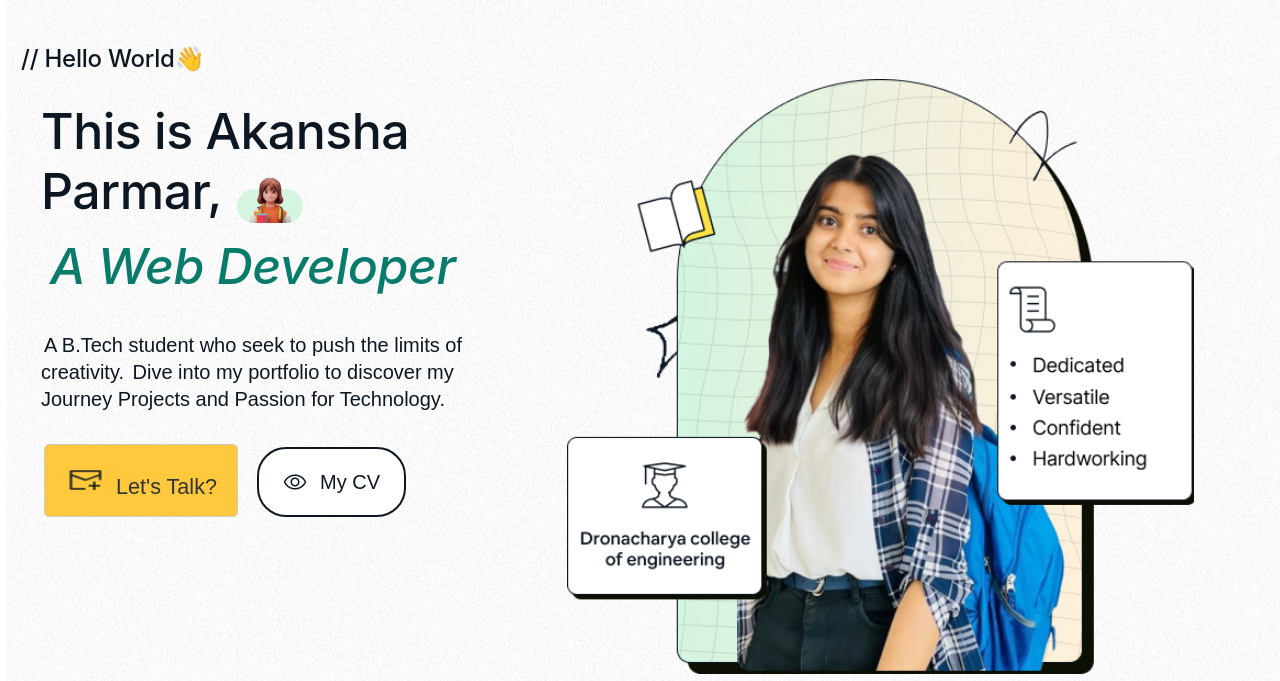
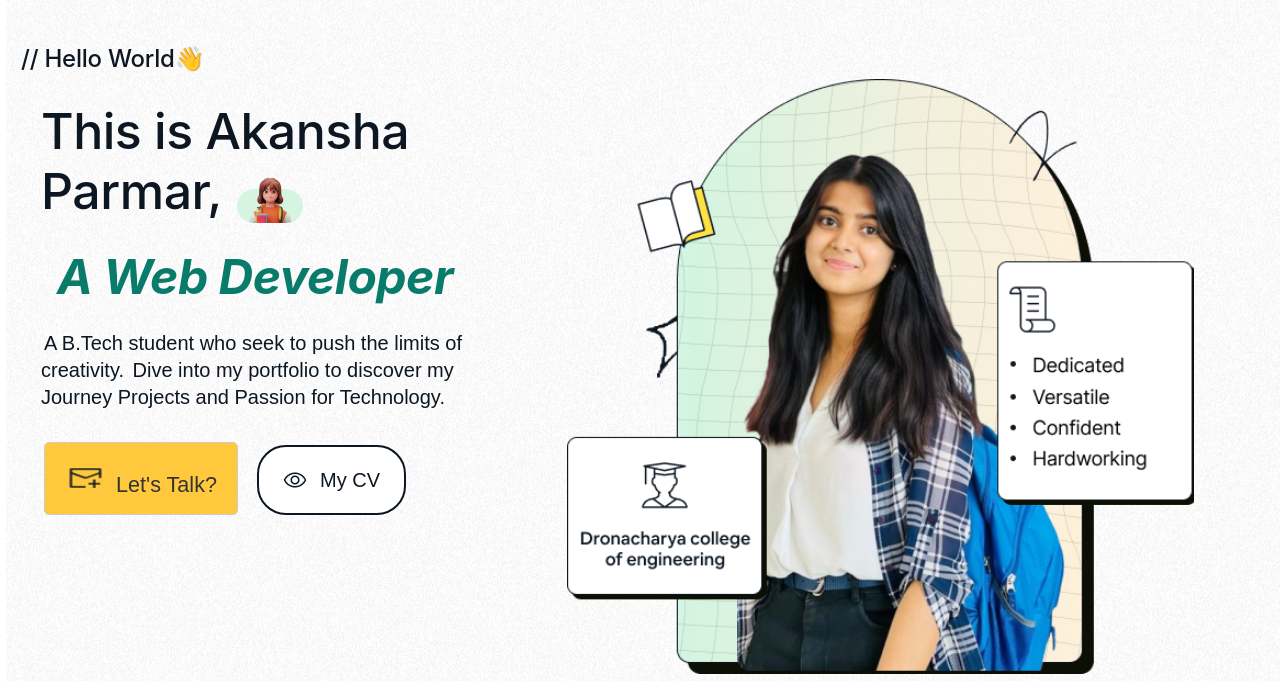
Before and after one commit to akanshapa/https---github.com-akanshapa-portfolioo, a plain HTML site: page index.html in a window 1280 px wide. Shown: the part 119-800 px from the top of the page. Drawn offline with Linux system fonts and the light colour scheme.

Commit message:
Update styl.css

```diff
--- a/styl.css
+++ b/styl.css
@@ -468,9 +468,8 @@ html {
   font-weight: 400;
   line-height: 27px;
   text-align: start;
-  /* Center the text */
-  margin-top: -30px;
-  /* Adjust margin to avoid overlap */
+  margin-top: -60px;
+
   padding: 0 20px;
   /* Add padding for better spacing */
   box-sizing: border-box;
@@ -511,6 +510,7 @@ html {
     /* Adjust line height */
   }
 }
+
 
 .div-26 {
   display: flex;
@@ -2210,6 +2210,38 @@ body {
 
   }
 }
+/* General Styles for Role Container */
+#role-container {
+  text-align: start;
+  padding: 10px;
+  margin:10px 0;
+}
+
+#roles {
+  font-size: 5vw; /* Responsive font size based on viewport width */
+  font-weight: bold;
+  color: #333;
+}
+
+/* Fallback for Extremely Large Screens */
+@media (min-width: 1200px) {
+  #roles {
+      font-size: 3rem; /* Cap the font size for very large screens */
+  }
+}
+
+/* Fallback for Extremely Small Screens */
+@media (max-width: 320px) {
+  #roles {
+      font-size: 4vw; /* Slightly smaller for very small screens */
+  }
+
+  #role-container {
+      padding: 5px;
+      margin: 10px 0;
+  }
+}
+
 .div-98 {
   display: flex;
   gap: 10px;
```
